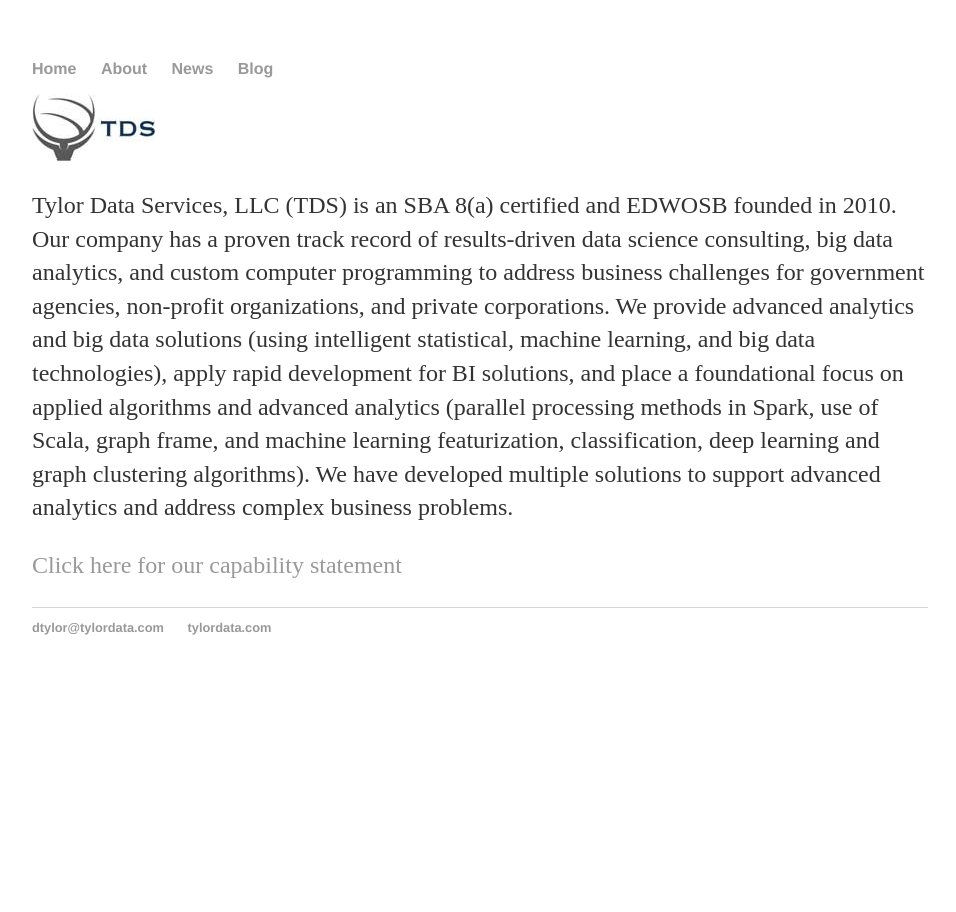
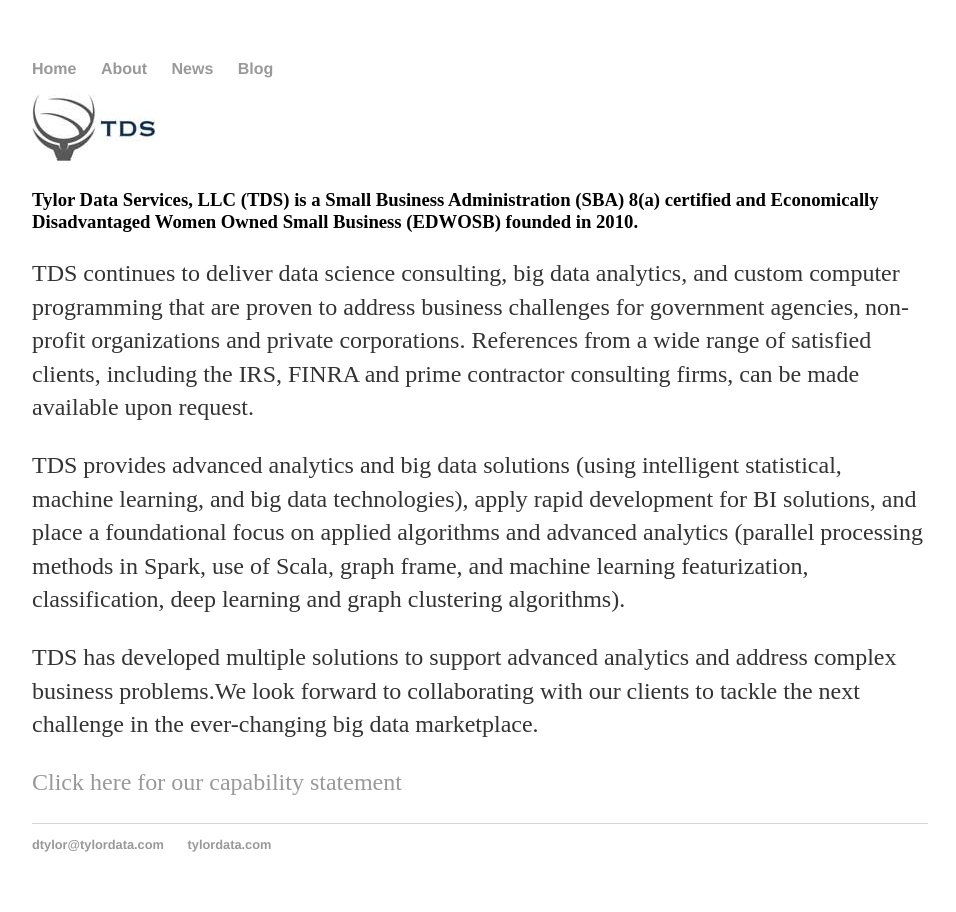
Before and after one commit to dtylor/dtylor.github.io, a Jekyll site: the page built from index.html, in a window 1280 px wide. Shown: the whole page, without its empty margins (160-1116 px from the left). Built offline with Jekyll 4.4.1, drawn with Linux system fonts in a browser that asks for light colours.

Commit message:
b changes

```diff
--- a/index.html
+++ b/index.html
@@ -3,6 +3,6 @@
 title: Tylor Data Services, LLC
 ---
 <div class="blurb">
-<img src="images/TDS_logo.jpg"/><p>Tylor Data Services, LLC (TDS) is an SBA 8(a) certified and EDWOSB founded in 2010. Our company has a proven track record of results-driven data science consulting, big data analytics, and custom computer programming to address business challenges for government agencies, non-profit organizations, and private corporations. We provide advanced analytics and big data solutions (using intelligent statistical, machine learning, and big data technologies), apply rapid development for BI solutions, and place a foundational focus on applied algorithms and advanced analytics (parallel processing methods in Spark, use of Scala, graph frame, and machine learning featurization, classification, deep learning and graph clustering algorithms). We have developed multiple solutions to support advanced analytics and address complex business problems.</p>
+<img src="images/TDS_logo.jpg"/><p><h3>Tylor Data Services, LLC (TDS) is a Small Business Administration (SBA) 8(a) certified and Economically Disadvantaged Women Owned Small Business (EDWOSB) founded in 2010.</h3></p><p>TDS continues to deliver data science consulting, big data analytics, and custom computer programming that are proven to address business challenges for government agencies, non-profit organizations and private corporations. References from a wide range of satisfied clients, including the IRS, FINRA and prime contractor consulting firms, can be made available upon request.</p><p>TDS provides advanced analytics and big data solutions (using intelligent statistical, machine learning, and big data technologies), apply rapid development for BI solutions, and place a foundational focus on applied algorithms and advanced analytics (parallel processing methods in Spark, use of Scala, graph frame, and machine learning featurization, classification, deep learning and graph clustering algorithms).</p><p>TDS has developed multiple solutions to support advanced analytics and address complex business problems.We look forward to collaborating with our clients to tackle the next challenge in the ever-changing big data marketplace. </p>
 <p><a href="resources/TDS_CapabilityStatement.pdf"> Click here for our capability statement</a></p>
  </div><!-- /.blurb -->
```
